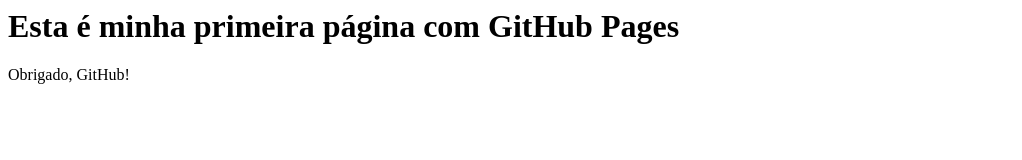
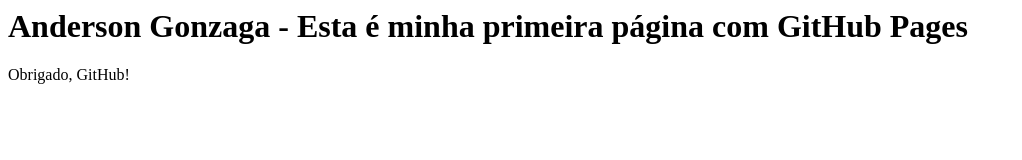
Before and after one commit to iamgonzaga/repoMIT, a plain HTML site: page index.html in a window 1280 px wide. Shown: the whole page, without its empty margins (0-1022 px from the left). Drawn offline with Linux system fonts and the light colour scheme.

Commit message:
Update index.html

```diff
--- a/index.html
+++ b/index.html
@@ -1,4 +1,4 @@
 <html>
-<h1> Esta é minha primeira página com GitHub Pages </h1>
+<h1> Anderson Gonzaga - Esta é minha primeira página com GitHub Pages </h1>
 <p>Obrigado, GitHub!</p>
 </html>
```
